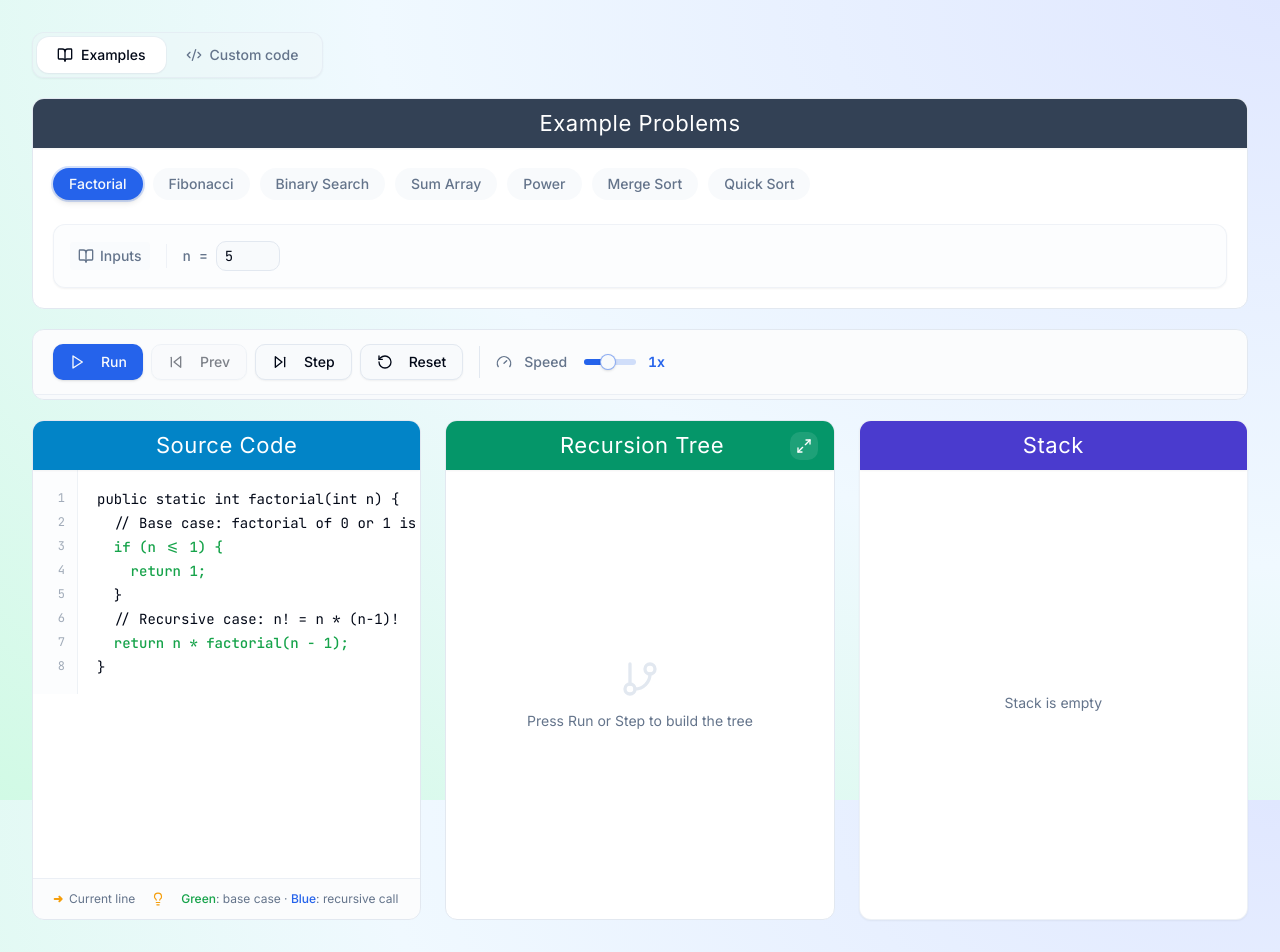
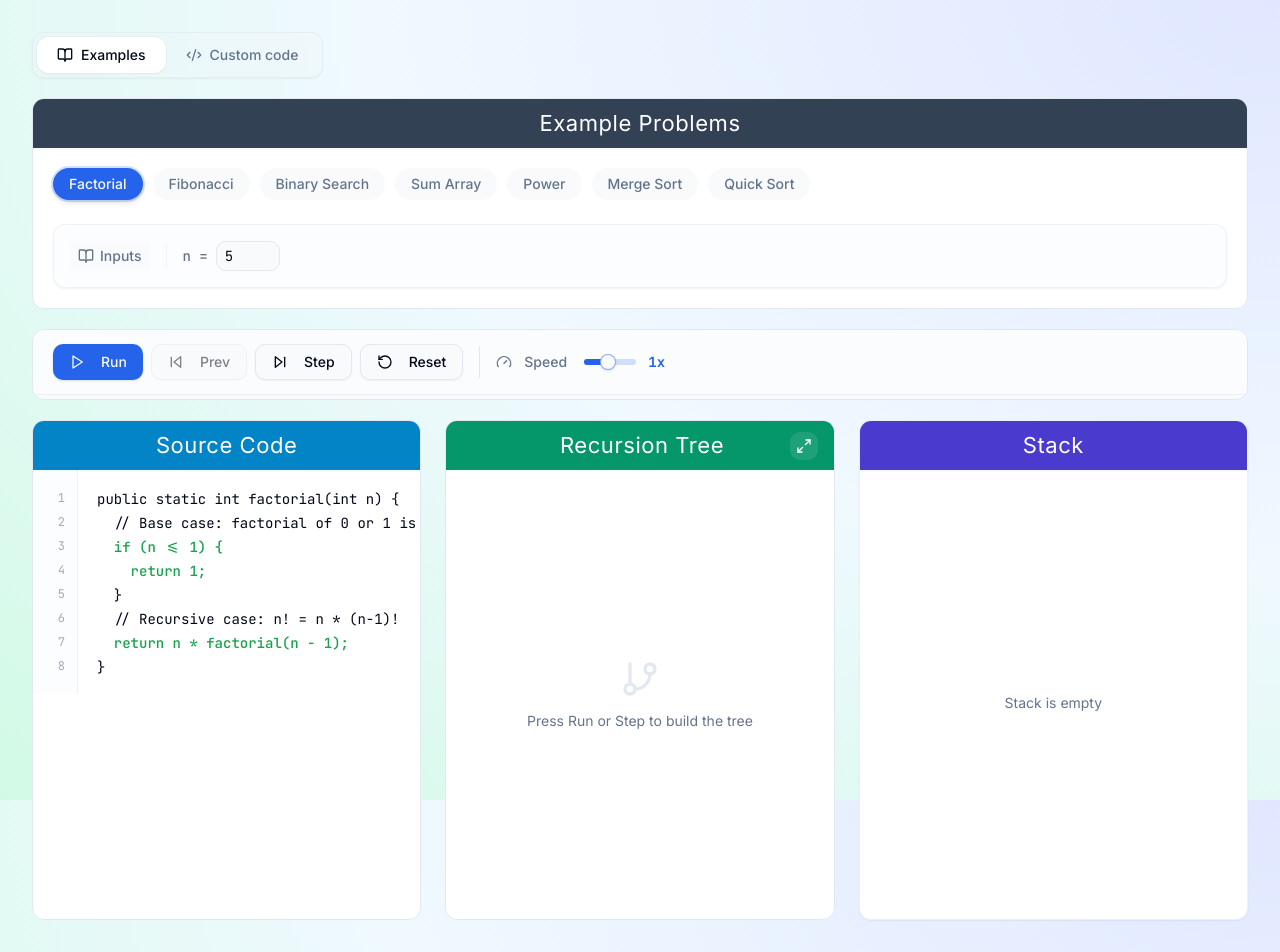
Before and after one commit to yuvnex/Recursion_Visualizer, a React (Vite) app: page / in a window 1280 px wide. Shown: the top 952 px of the page. Built offline with nearby package versions, Linux system fonts and the light colour scheme.

Commit message:
fix:Removed unwanted text from website

```diff
--- a/src/components/recursion/CodeEditor.jsx
+++ b/src/components/recursion/CodeEditor.jsx
@@ -123,19 +123,7 @@ export default function CodeEditor({ code, onChange, currentLine, isRunning }) {
         </div>
       </div>
 
-      <div className="border-t border-border/60 bg-muted/30 px-5 py-3">
-        <div className="flex items-center gap-4 text-xs text-muted-foreground">
-          <div className="flex items-center gap-1.5">
-            <span className="font-bold text-amber-500">➜</span>
-            <span>Current line</span>
-          </div>
-          <Lightbulb className="h-3.5 w-3.5 text-amber-500" />
-          <span>
-            <span className="text-green-600 dark:text-green-400 font-medium">Green</span>: base case ·{' '}
-            <span className="text-blue-600 dark:text-blue-400 font-medium">Blue</span>: recursive call
-          </span>
-        </div>
-      </div>
+
     </Card>
   )
 }
```
